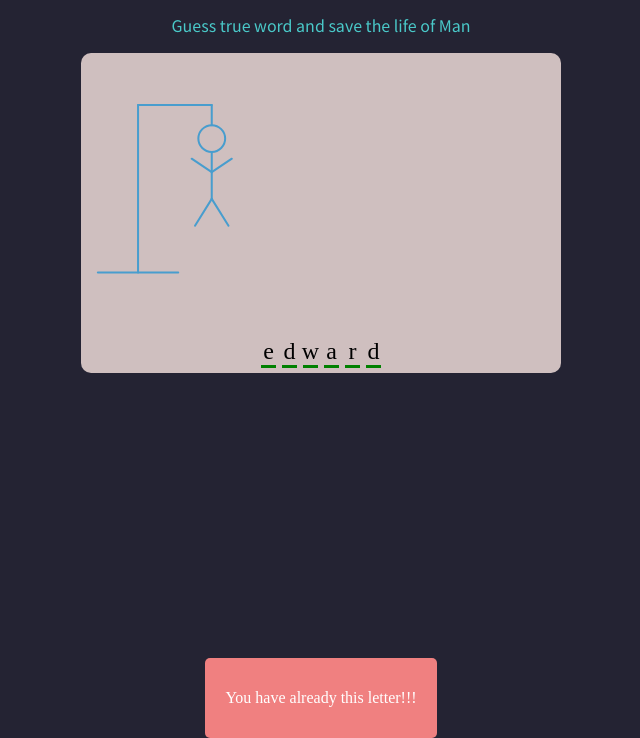
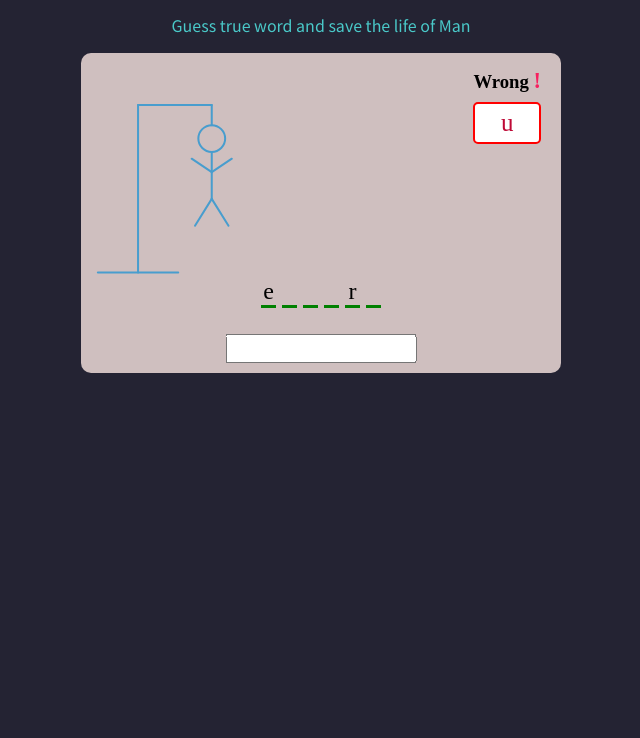
Before and after one commit to ibrahimkanber/Hangman-Game-1, a plain HTML site: page index.html in a window 1280 px wide. Shown: the part 192-930 px from the top of the page, without its empty margins (319-959 px from the left). After the commit the page ends 800 px from the top, so only its background shows below. Drawn offline with Linux system fonts and the light colour scheme.

Commit message:
feat:input added

```diff
--- a/index.html
+++ b/index.html
@@ -29,14 +29,16 @@
 
             <div class="wrong-letters-container">
                 <div class="wrong-letters">
-                    <!-- <h3 class="wrong-header">Wrong <span class="attention">!</span></h3>
-                    <p id="wrong">a|c|s|c|a|</p> -->
+                    <h3 class="wrong-header">Wrong <span class="attention">!</span></h3>
+                    <p id="wrong">u</p>
                 </div>
             </div>
 
             <div class="word">
 
             </div>
+
+            <input type="text" id="deneme">
     </div>
     <div class="final-message-container">
         <div class="small-container">
--- a/script.js
+++ b/script.js
@@ -3,11 +3,21 @@ const word=document.querySelector(".word");
 const finalMessage=document.querySelector(".final-message-container");
 const message=document.querySelector(".message")
 const notifications=document.querySelector(".notifications");
+const deneme=document.getElementById("deneme");
 
-const  vocabulary=["clarusway","john","edward","walter","apple","samsung"]
+const  vocabulary=["clarusway","john","edward","walter","Mccarthy","joseph","tom"]
+
+deneme.addEventListener("change",arr1);
+
+const correctAnswer=["r","e"]
+function arr1(){
+   correctAnswer.push(deneme.value);
+   createLetter()
+   deneme.value=""
+}
 
 
-const correctAnswer=["r","e","d","w","a"]
+
 
 function createLetter(){
     let x=vocabulary[2].split("");
--- a/style.css
+++ b/style.css
@@ -51,7 +51,6 @@ h1{
     background-color: rgb(207, 191, 191);
     border-radius: 10px;
     position: relative;
-
     height: 20rem;
 }
 .figure-container{
@@ -109,7 +108,7 @@ h1{
     display: flex;
     position:absolute;
     left:50%;
-    bottom:0;
+    bottom:60px;
     margin-bottom: 5px;
     transform: translateX(-50%);
 
@@ -160,9 +159,21 @@ h1{
     border-radius: 5px;
     padding: 15px 20px;
     transition: 0.3s ease-in-out;
+    display:none;
 
 }
 
 .notifications.show{
     transform:translateY(-130px)
 }
+
+#deneme{
+    position:absolute;
+    bottom:10px;
+    left:50%;
+    transform: translateX(-50%);
+    padding: 5px;
+
+
+
+}
```
